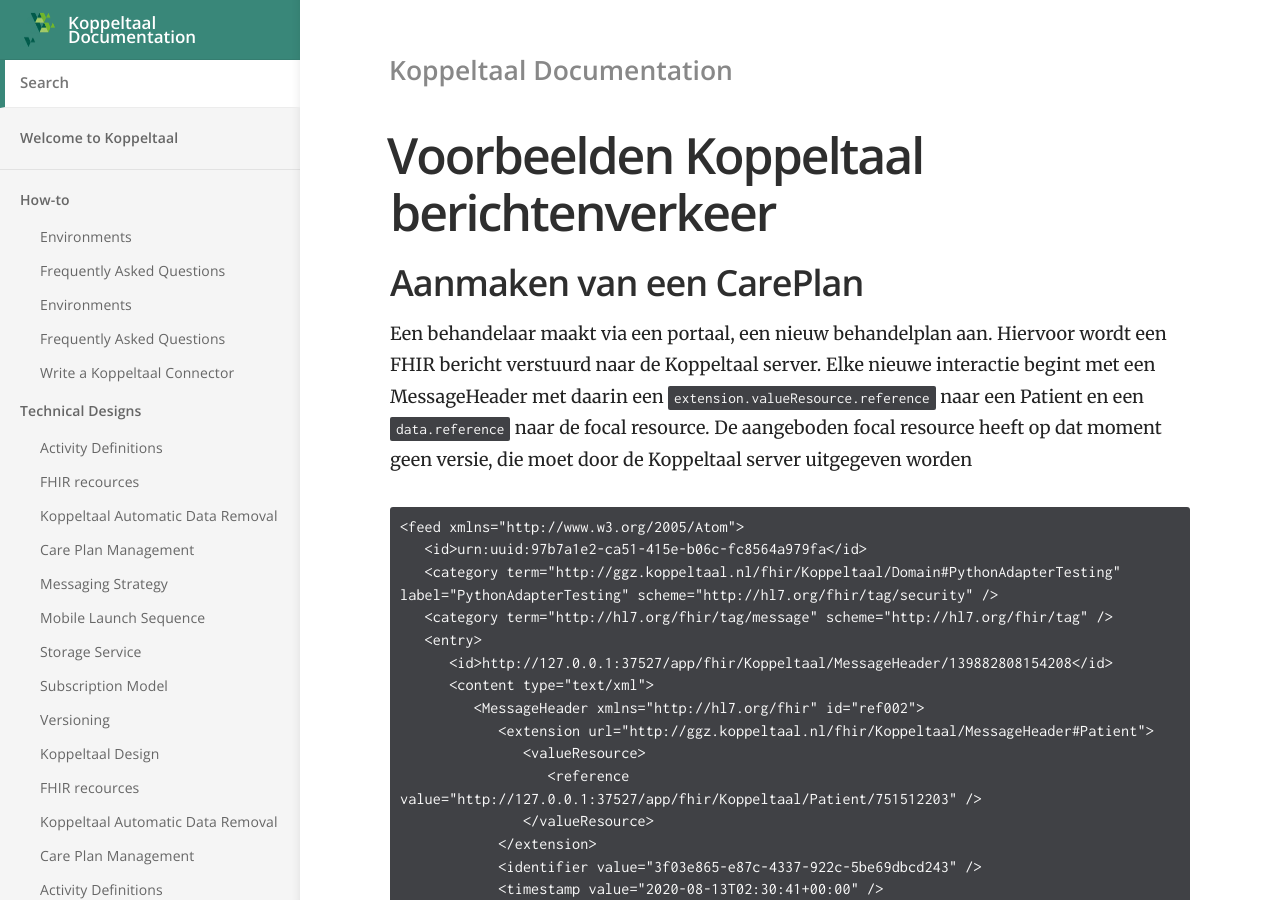
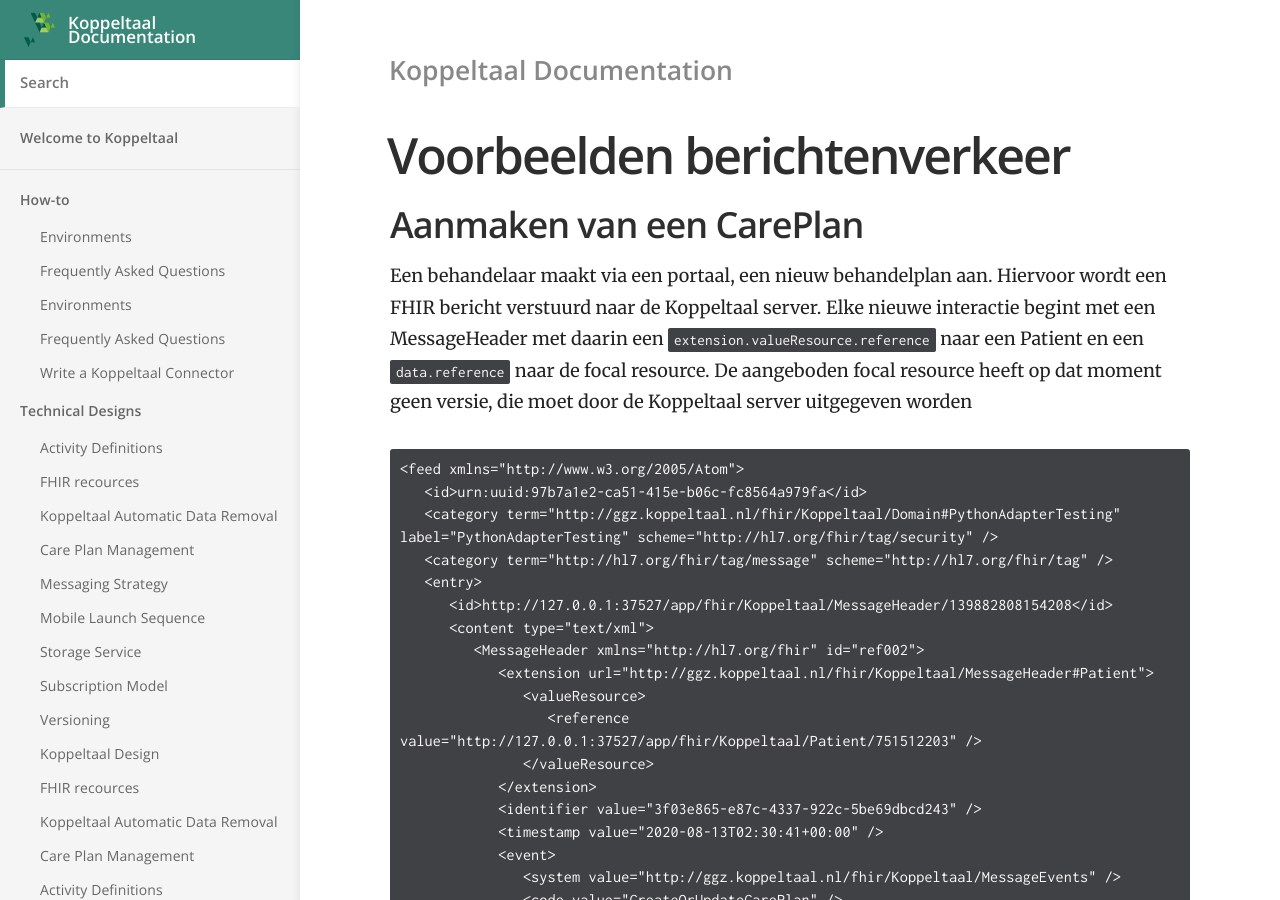
Before and after one commit to Koppeltaal/Koppeltaal-Documentation, a Jekyll site: the page built from voorbeelden-berichtenverkeer.md, in a window 1280 px wide and 900 px high. Built offline with Jekyll 4.4.1, drawn with Linux system fonts in a browser that asks for light colours.

Commit message:
GitBook: [master] 3 pages modified

```diff
--- a/voorbeelden-koppeltaal-berichtenverkeer.md
+++ b/voorbeelden-berichtenverkeer.md
@@ -5,7 +5,7 @@ description: >-
   IT-deelnemers. Hiervoor hebben we voorbeelden toegevoegd.
 ---
 
-# Voorbeelden Koppeltaal berichtenverkeer
+# Voorbeelden berichtenverkeer
 
 ## Aanmaken van een CarePlan
 
```
Also changed, not shown: SUMMARY.md (+1 -1 lines).
